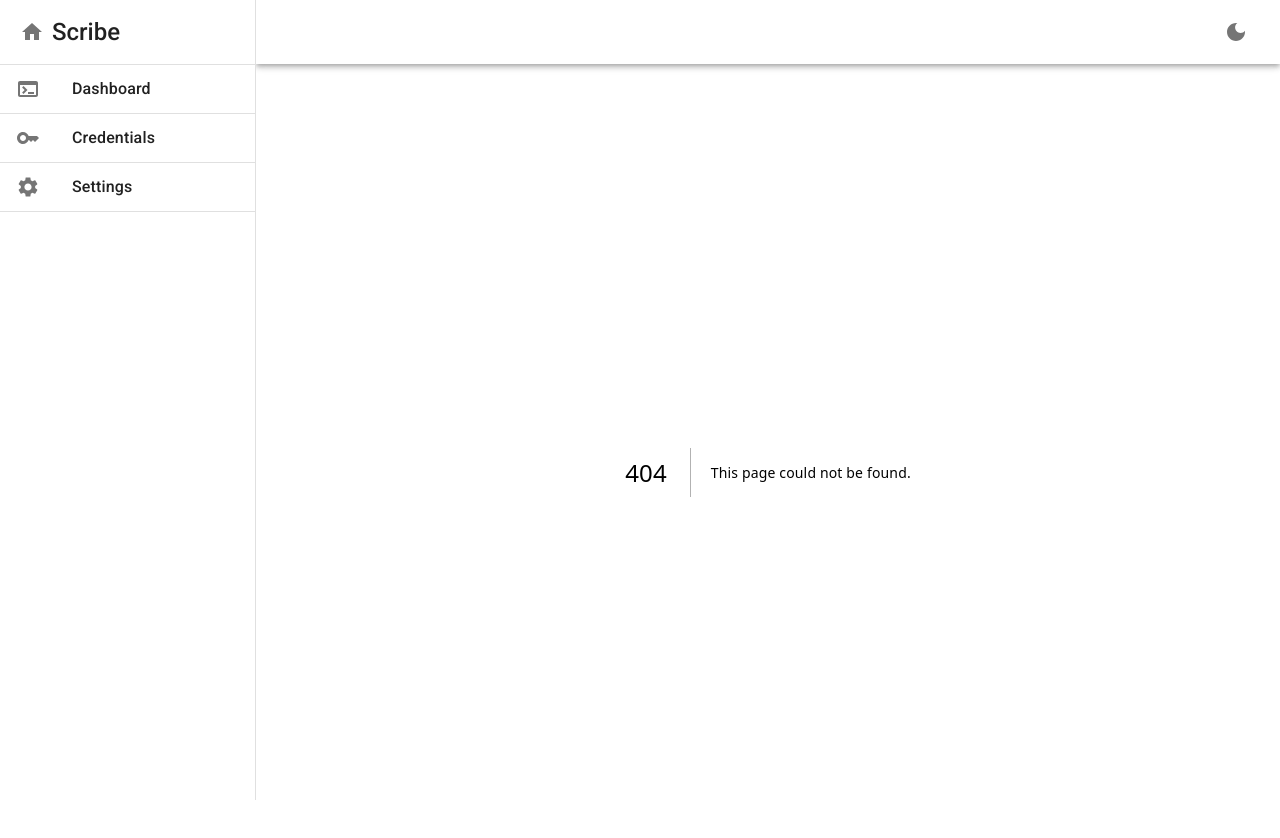
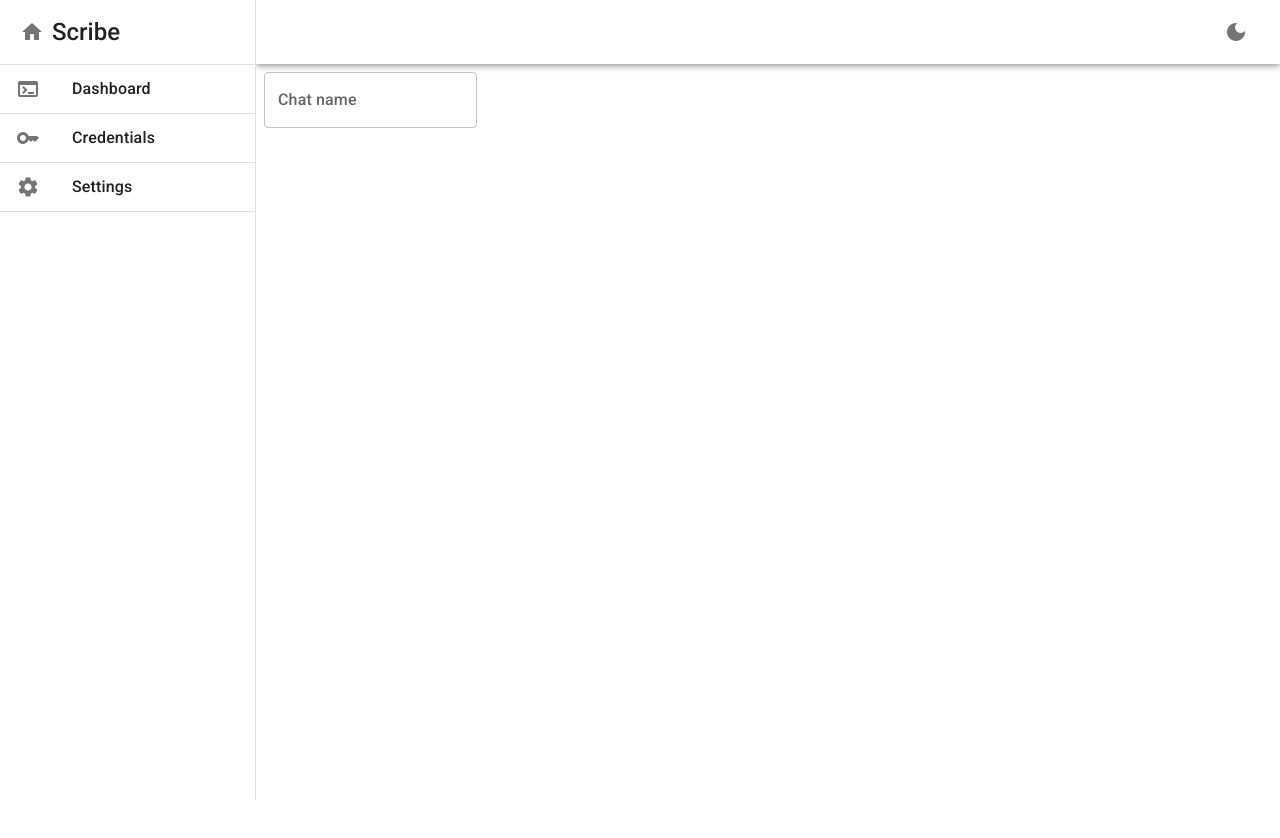
Before and after one commit to panalexeu/scribe_rag, a Next.js app in the folder scribe_ui/: page /dashboard/add-new-chat in a window 1280 px wide. Before the commit this address had no page. Shown: the top 838 px of the page. After the commit the page ends 800 px from the top, so only its background shows below. Built offline with nearby package versions, Linux system fonts and the light colour scheme.

Commit message:
added routing to /dashboard/add-new-chat

```diff
--- /dev/null
+++ b/scribe_ui/src/app/dashboard/add-new-chat/page.tsx
@@ -0,0 +1,19 @@
+import {
+    Box,
+    TextField
+} from '@mui/material';
+
+export default function Page() {
+    return (
+        <Box>
+            {/* First row*/}
+            <Box>
+                {/* Chat name */}
+                <TextField
+                    label={'Chat name'}
+                />
+            </Box>
+
+        </Box>
+    );
+}
```
Also changed, not shown: scribe_ui/src/app/dashboard/components/AddNewChatItem.tsx (added, +13 -0 lines), scribe_ui/src/app/dashboard/page.tsx (+15 -2 lines).
